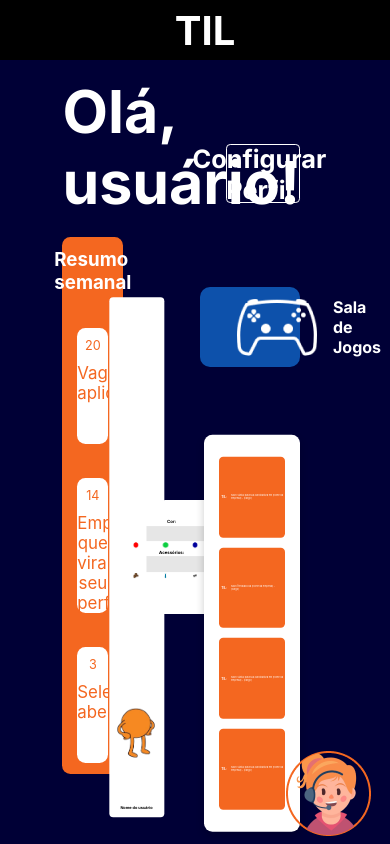
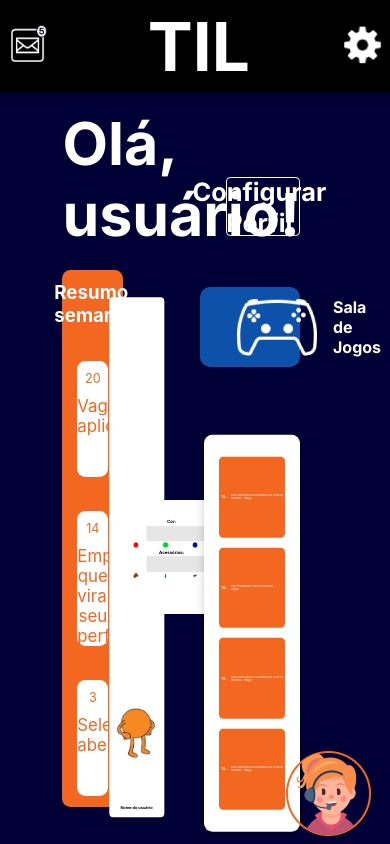
Before and after one commit to plataformatil/front-end, a React (Create React App) app: page / in a window 390 px wide. Built offline with nearby package versions, Linux system fonts and the light colour scheme.

Commit message:
responsivo mobile cabeçalho

```diff
--- a/src/components/Header.css
+++ b/src/components/Header.css
@@ -1,7 +1,7 @@
 /* Estilo da barra laranja */
 .rectangle {
-  width: 80px;
-  height: 783px;
+  width: 5vw;
+  height: 100vh;
   background-color: #f46720;
   position: absolute;
   right: 0;
@@ -11,7 +11,7 @@
 }
 
 .rectangle.expanded {
-  width: 200px; /* Aumenta a largura da barra quando expandida */
+  width: 20vw; /* Aumenta a largura da barra quando expandida */
 }
 
 /* Estilo da sidebar */
@@ -19,43 +19,43 @@
   display: flex;
   flex-direction: column;
   align-items: center;
-  gap: 15px;
+  gap: 2vh;
   position: absolute;
-  top: 50px;
+  top: 5vh;
   right: 0;
-  padding: 10px;
+  padding: 0.6vw;
   width: 100%; /* Garante que a sidebar preencha toda a largura da barra laranja */
   transition: transform 0.3s ease-in-out;
 }
 
 .rectangle.expanded .sidebar {
   align-items: flex-start;
-  transform: translateX(20px);
+  transform: translateX(2vw);
 }
 
 .sidebar-item {
   display: flex;
   align-items: center;
-  gap: 10px;
+  gap: 1vw;
   position: relative;
 }
 
 .sidebar-icon {
-  width: 50px;
+  width: 3vw;
   height: auto;
   cursor: pointer;
   transition: transform 0.3s ease-in-out;
 }
 
 .sidebar-text {
-  font-size: 12px;
+  font-size: 1vw;
   font-weight: bold;
   color: white;
   opacity: 0;
   visibility: hidden;
   transition: opacity 0.3s ease-in-out;
   position: absolute;
-  left: 60px;
+  left: 5vw;
 }
 
 .rectangle.expanded .sidebar-text {
@@ -67,10 +67,10 @@
 .header-container {
   background-color: black;
   width: 100vw;
-  height: 90px;
+  height: 10vh;
   display: flex;
   align-items: center;
-  padding-left: 20px;
+  padding-left: 1vw;
   position: relative;
   z-index: 3;
 }
@@ -82,33 +82,47 @@ body {
 
 .title {
   color: white;
-  font-size: 48px;
+  font-size: 5vh;
   margin: 0;
+  padding-left: 0;
 }
 
-/* Media Query para telas menores que 421px */
+/* Estilo dos ícones visíveis apenas no mobile */
+.mobile-icon {
+  display: none; /* Esconde os ícones por padrão */
+  width: 10vw;
+  height: auto;
+  position: absolute;
+  top: 3vh;
+  cursor: pointer;
+  z-index: 4; /* Para garantir que fiquem visíveis acima de outros elementos */
+}
+
+.left-icon {
+  left: 2vw; /* Ícone de mensagem no lado esquerdo */
+}
+
+.right-icon {
+  right: 3vw; /* Ícone de configuração no lado direito */
+}
+
+/* Responsividade para telas menores */
 @media (max-width: 421px) {
-  /* Faz a barra laranja desaparecer em telas pequenas */
-  .rectangle {
-    width: 0; /* A largura da barra laranja vai para 0 */
-  }
-
-  /* Faz a sidebar desaparecer */
-  .sidebar {
-    display: none; /* Esconde a sidebar */
+  .mobile-icon {
+    display: block; /* Torna os ícones visíveis no modo mobile */
   }
 
   .header-container {
-    height: 60px; /* Reduz a altura do header */
-    padding-left: 10px; /* Ajusta o padding */
+    height: 11vh; /* Ajusta a altura do cabeçalho para mobile */
+    position: relative;
   }
 
   .title {
-    color: white;
-    font-size: 40px;
-    margin: 0;
-    text-align: center; /* Centraliza o texto */
-    width: 100%; /* Faz o título ocupar toda a largura disponível */
+    font-size: 8vh; /* Reduz o tamanho do título */
+    margin: 0 auto; /* Centraliza o título */
   }
 
+  .rectangle, .sidebar {
+    display: none; /* Esconde a barra laranja e a sidebar no mobile */
+  }
 }
--- a/src/components/Header.js
+++ b/src/components/Header.js
@@ -4,6 +4,8 @@ import Icon1 from "../assets/icon1.png";
 import Icon2 from "../assets/icon2.png";
 import Icon3 from "../assets/icon3.png";
 import Icon4 from "../assets/icon4.png";
+import MobileIconMsg from "../assets/msg.png"; // Ícone de mensagem
+import MobileIconConfig from "../assets/config.png"; // Ícone de configuração
 
 const Header = () => {
   const [isExpanded, setIsExpanded] = useState(false);
@@ -35,6 +37,9 @@ const Header = () => {
           </div>
         </div>
       </div>
+      {/* Ícones visíveis apenas no mobile */}
+      <img src={MobileIconMsg} alt="Mensagem" className="mobile-icon left-icon" />
+      <img src={MobileIconConfig} alt="Configuração" className="mobile-icon right-icon" />
     </header>
   );
 };
```
